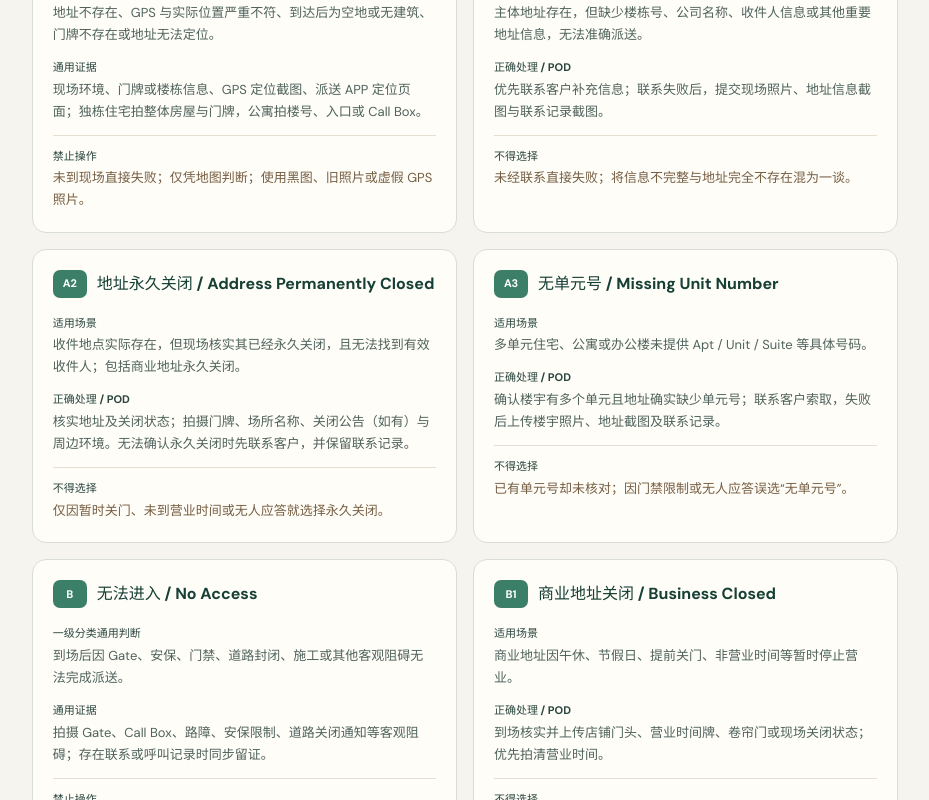
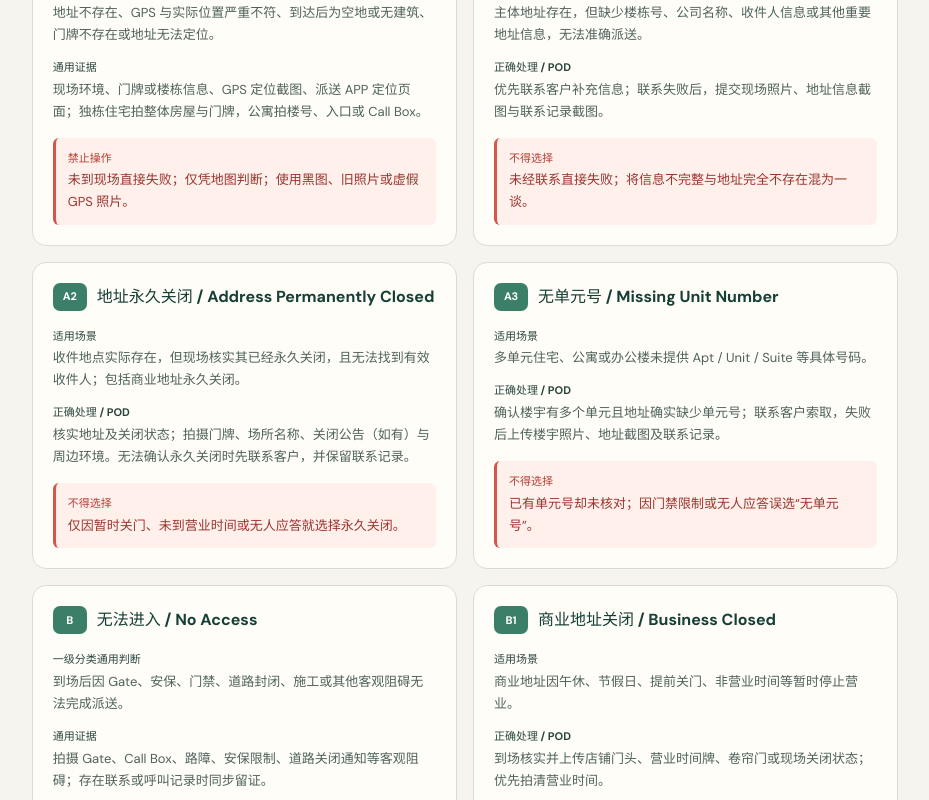
Before and after one commit to Minghao1999/yw_driver_app_helper, a React (Vite) app: page / in a window 1280 px wide. Shown: the part 4260-5060 px from the top of the page, without its empty margins (305-1234 px from the left). Built offline with nearby package versions, Linux system fonts and the light colour scheme.

Commit message:
Highlight prohibited delivery actions

```diff
--- a/src/styles.css
+++ b/src/styles.css
@@ -161,7 +161,8 @@ a { color: inherit; }
 .sop-standard-card p { margin: 0 0 12px; }
 .sop-standard-card p:last-child { margin-bottom: 0; }
 .sop-standard-card strong { display: block; margin-bottom: 2px; color: #29453e; font-size: 11px; }
-.sop-standard-card .sop-avoid { padding-top: 11px; border-top: 1px solid #e6ded1; color: #765e42; }
+.sop-standard-card .sop-avoid { margin-top: 15px; padding: 11px 12px; border-top: 0; border-left: 3px solid #d55649; border-radius: 6px; color: #9b342d; background: #fff0ec; }
+.sop-standard-card .sop-avoid strong { color: #b33f35; }
 .sop-evidence-grid { display: grid; grid-template-columns: repeat(2, minmax(0, 1fr)); gap: 18px; max-width: 900px; }
 .sop-evidence-grid figure { margin: 0; overflow: hidden; border: 1px solid #d8ddd8; border-radius: 14px; background: #fffdf8; }
 .sop-evidence-grid img { display: block; width: 100%; height: auto; background: #fff; }
```
